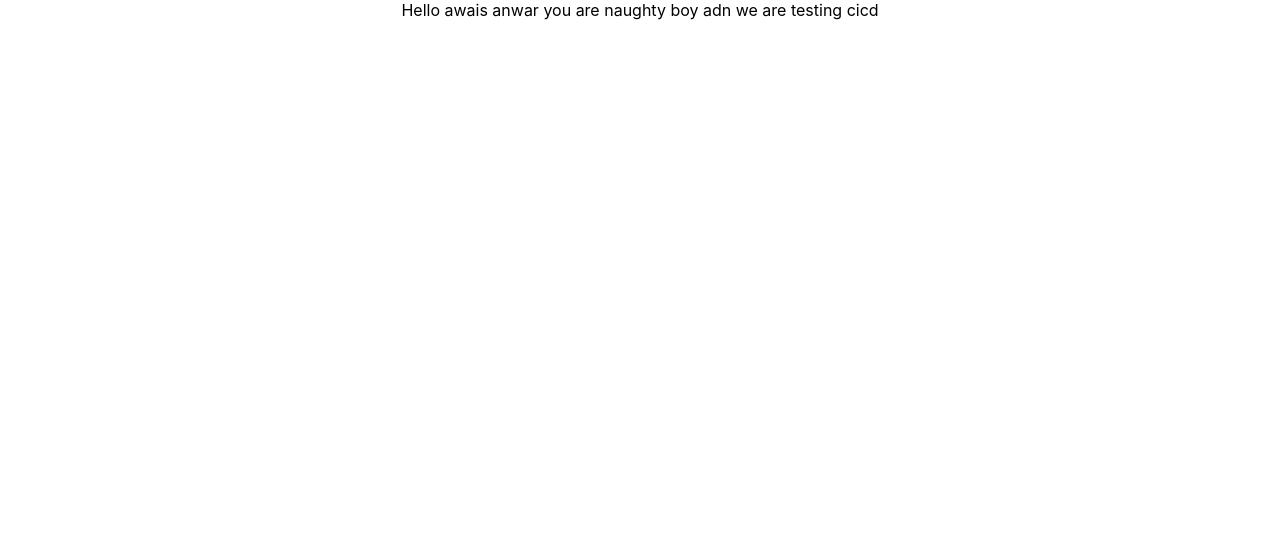
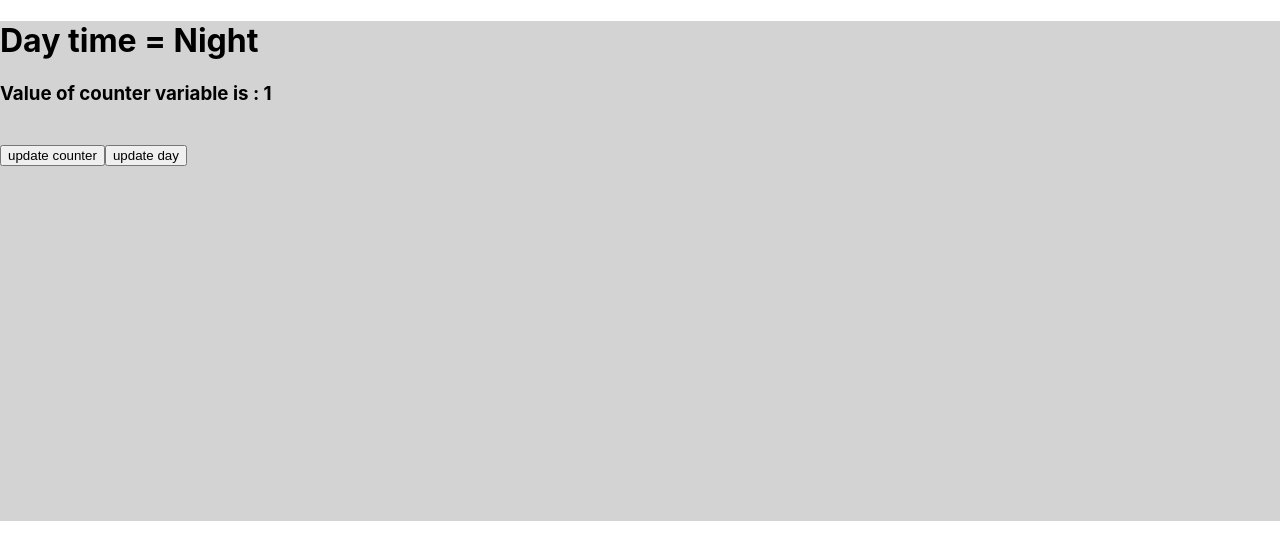
Before and after one commit to awaisanwar12/my-app, a React (Create React App) app: page / in a window 1280 px wide. Shown: the top 560 px of the page. Built offline with nearby package versions, Linux system fonts and the light colour scheme.

Commit message:
final touch

```diff
--- a/src/App.css
+++ b/src/App.css
@@ -1,38 +1,9 @@
-.App {
-  text-align: center;
+.box
+{
+  height: 500px;
+  background-color: lightgray;
 }
+.dayLight {
+  background-color: yellow;
 
-.App-logo {
-  height: 40vmin;
-  pointer-events: none;
 }
-
-@media (prefers-reduced-motion: no-preference) {
-  .App-logo {
-    animation: App-logo-spin infinite 20s linear;
-  }
-}
-
-.App-header {
-  background-color: #282c34;
-  min-height: 100vh;
-  display: flex;
-  flex-direction: column;
-  align-items: center;
-  justify-content: center;
-  font-size: calc(10px + 2vmin);
-  color: white;
-}
-
-.App-link {
-  color: #61dafb;
-}
-
-@keyframes App-logo-spin {
-  from {
-    transform: rotate(0deg);
-  }
-  to {
-    transform: rotate(360deg);
-  }
-}
--- a/src/App.js
+++ b/src/App.js
@@ -1,12 +1,31 @@
+import React, {useState} from 'react';
+import './App.css';
+import {Message} from './Message.js';
 
-import './App.css';
+export default function App() {
+  let [count, setCount] = useState(1);
+  let [ isMorning, setMorning] = useState(false)
 
-function App() {
+
+
   return (
-    <div className="App">
-      Hello awais anwar you are naughty boy  adn we are testing cicd
+
+    <div  className= {`box ${isMorning ? 'dayLight' : ''}`}>
+      <h1> Day time = {isMorning ? 'Morning' : 'Night'} </h1>
+      <Message counter ={count} />
+
+<br/>
+<button onClick={
+  ()=> setCount(++count)
+}>
+update counter
+
+</button>
+<button onClick ={
+  ()=> setMorning(!isMorning)}>
+    update day
+  </button>
+
     </div>
   );
 }
-
-export default App;
--- /dev/null
+++ b/src/Message.js
@@ -0,0 +1,12 @@
+import React from 'react';
+
+export function Message (props){
+
+    return (
+
+        <h3>
+                Value of counter variable is : {props.counter}
+
+        </h3>
+    )
+}
```
Also changed, not shown: 1 other file (tests, documents, lock files or other folders).
